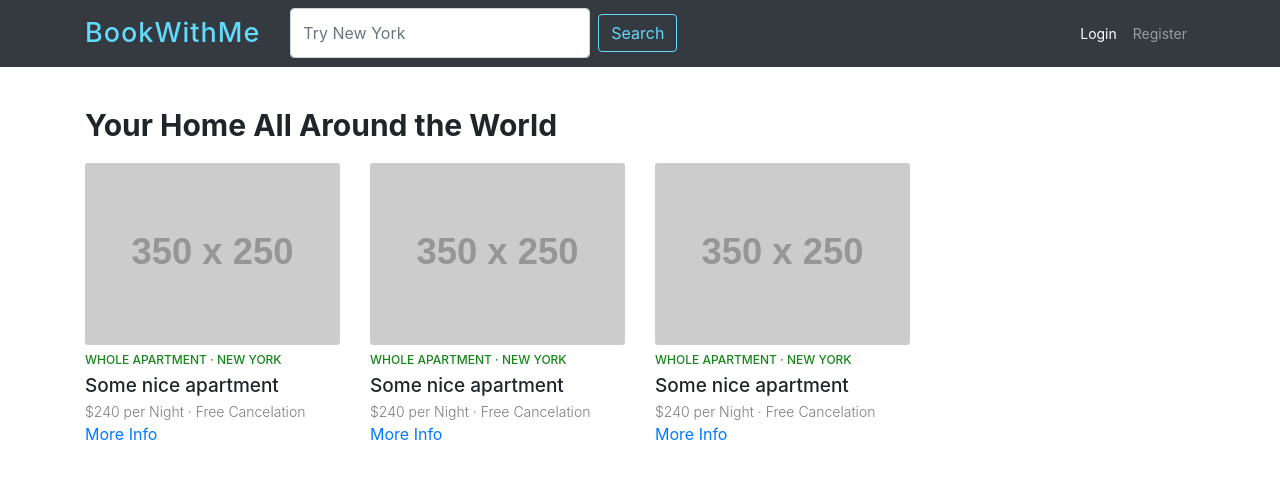
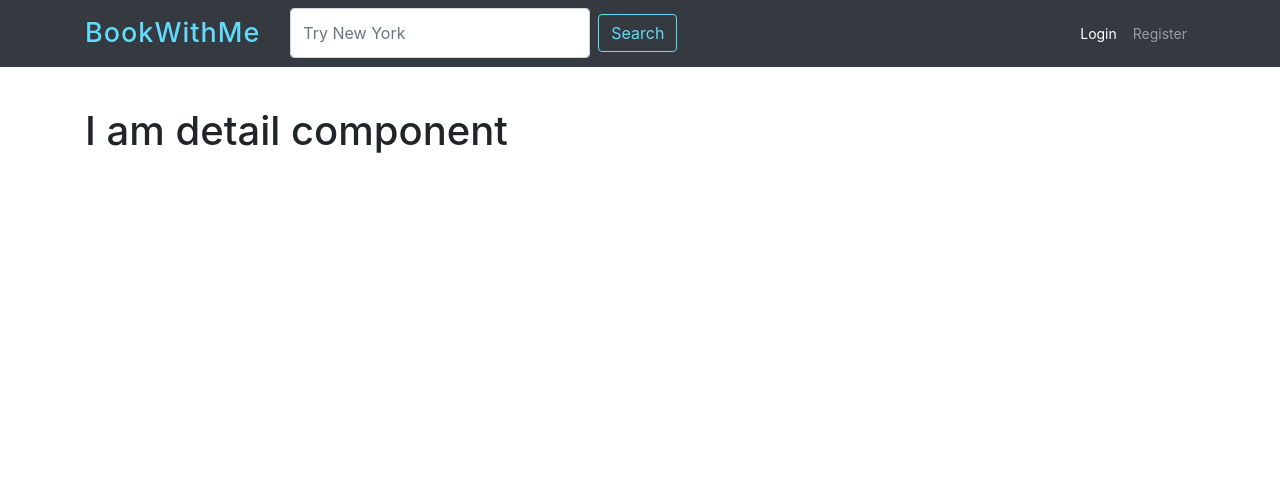
Before and after one commit to jeromeski/booking, a React (Create React App) app: page /test in a window 1280 px wide. Shown: the top 478 px of the page. Built offline with nearby package versions, Linux system fonts and the light colour scheme.

Commit message:
integrated routing

```diff
--- a/package.json
+++ b/package.json
@@ -9,6 +9,7 @@
     "node-sass": "^4.14.1",
     "react": "^17.0.1",
     "react-dom": "^17.0.1",
+    "react-router-dom": "^5.2.0",
     "react-scripts": "4.0.1"
   },
   "scripts": {
--- a/src/App.js
+++ b/src/App.js
@@ -1,16 +1,19 @@
 import React from 'react';
+import { BrowserRouter, Route } from 'react-router-dom';
 import Header from './shared/Header';
 import { Container } from 'react-bootstrap';
 import RentalList from './components/rental/RentalList';
+import RentalDetail from './components/rental/RentalDetail';
 
 const App = () => {
   return (
-    <div>
+    <BrowserRouter>
       <Header />
       <Container>
-        <RentalList />
+        <Route exact path='/' component={RentalList} />
+        <Route exact path='/test' component={RentalDetail} />
       </Container>
-    </div>
+    </BrowserRouter>
   );
 };
 
--- /dev/null
+++ b/src/components/rental/RentalDetail.js
@@ -0,0 +1,14 @@
+import React, { Component } from 'react';
+
+class RentalDetail extends Component {
+
+  render() {
+    return (
+      <div>
+        <h1>I am detail component</h1>
+      </div>
+    );
+  }
+}
+
+export default RentalDetail;
```
Also changed, not shown: 2 other files (tests, documents, lock files or other folders).
